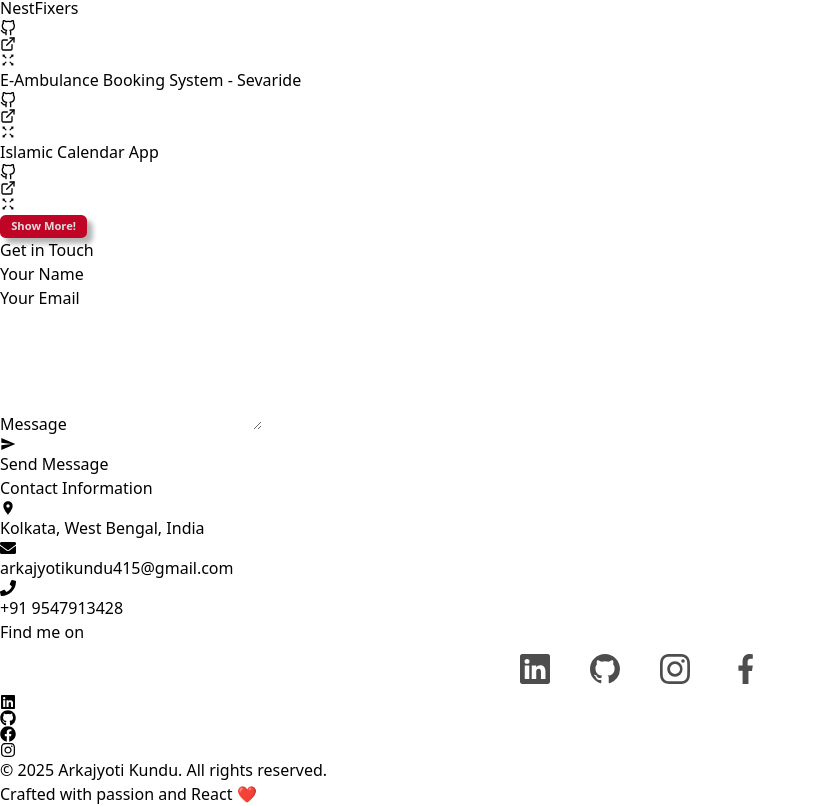
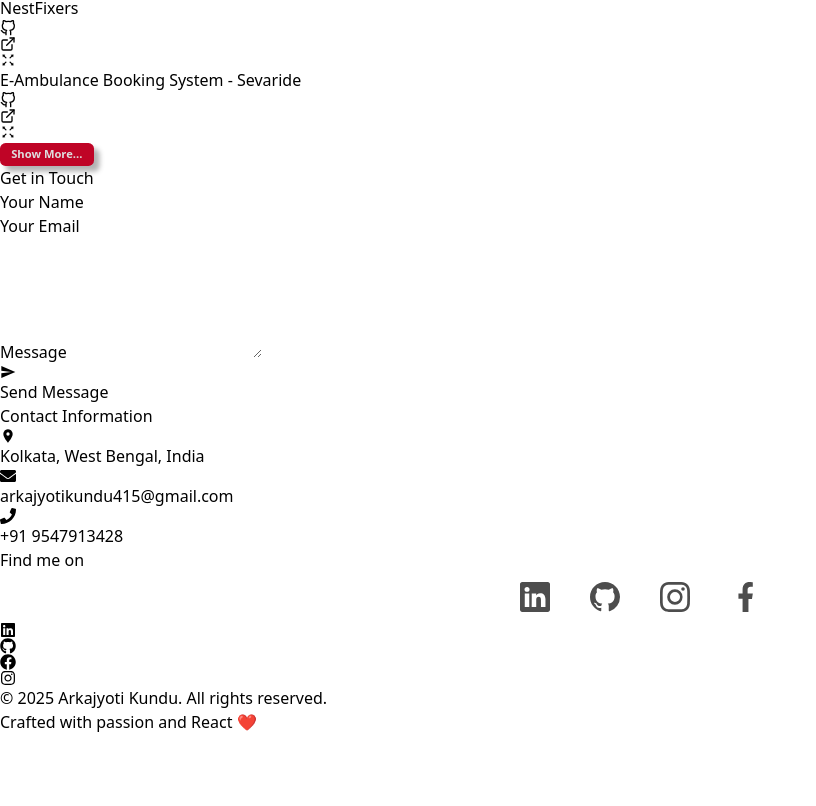
Before and after one commit to Arkajyoti333/Profolio_arka.dev, a React (Vite) app: page / in a window 1280 px wide. Shown: the part 3888-4694 px from the top of the page, without its empty margins (0-816 px from the left). After the commit the page ends 4622 px from the top, so only its background shows below. Built offline with nearby package versions, Linux system fonts and the light colour scheme; grey boxes are pictures that could not be loaded.

Commit message:
`Refactor UI components: Button, ProjectCard, NavBar, Project`

```diff
--- a/src/components/Button/button.jsx
+++ b/src/components/Button/button.jsx
@@ -5,7 +5,7 @@ const Button = ({handleShowMore,extendent,handleShowLess}) => {
   return (
     <StyledWrapper>
       <button onClick={extendent?handleShowMore:handleShowLess} >
-        <b>{extendent?"Show More!":"Show Less!"}</b>
+        <b>{extendent?"Show More...":"Show Less!"}</b>
       </button>
     </StyledWrapper>
   );
--- a/src/components/Card/ProjectCard.jsx
+++ b/src/components/Card/ProjectCard.jsx
@@ -14,7 +14,7 @@ const ProjectCard = ({project}) => {
 
     return (
       <>
-    <div className="relative w-80 h-52 bg-gray-400 rounded-lg overflow-hidden shadow-lg group cursor-pointer border border-black hover:border-blue-500 hover:border-4 transition-all duration-300">
+    <div className="relative w-80 h-52 bg-gray-400 rounded-lg overflow-hidden shadow-lg group cursor-pointer border border-black hover:border-blue-500 hover:border-2 transition-all duration-300">
       {/* Background Image */}
       <div
         className="absolute inset-0 bg-cover bg-center opacity-80 group-hover:opacity-100 transition-all duration-300 top-0"
@@ -26,9 +26,9 @@ const ProjectCard = ({project}) => {
 
 
       {/* Content */}
-      <div className="flex justify-between absolute bottom-0 w-full bg-gradient-to-t from-black via-gray/80 to-transparent p-4">
+      <div className="flex justify-between absolute bottom-0 w-full bg-gradient-to-t from-black via-gray/80 to-transparent p-3">
        <div>
-       <h2 className="text-white text-lg font-semibold">{project?.title}</h2>
+       <h2 className="text-gray-300 text-lg font-semibold">{project?.title}</h2>
 
        </div>
 
--- a/src/components/NavBar/NavBar.jsx
+++ b/src/components/NavBar/NavBar.jsx
@@ -136,13 +136,13 @@ const NavBar = () => {
         {/* mobile menu bar */}
         <div
           className={`${isOpen ? "block" : "hidden"}
-           lg:hidden w-[95%] min-h-svh flex justify-end py-4 shadow-lg bg-transparent border-r-2 rounded-md  z-50
+           lg:hidden w-[95%] min-h-svh flex justify-start py-4 shadow-lg bg-transparent border-r-2 rounded-md  z-50
            `}
         >
           <motion.nav animate={isOpen ? "open" : "closed"} variants={variants}>
             {/* <Toggle onClick={handleToggle} /> */}
             <ul className=" flex flex-wrap flex-col justify-center gap-4 font-bold py-1 mx-3">
-              <li className="cursor-pointer  hover:text-green-600">
+              <li className="cursor-pointer  hover:text-green-600 ">
                 <Link
                   to="/home"
                   spy={true}
@@ -154,7 +154,9 @@ const NavBar = () => {
                 >
                   Home
                 </Link>
+
               </li>
+
               <li className="cursor-pointer mx-1 hover:text-blue-600">
                 <Link
                   to="/about"
--- a/src/pages/Project/Project.jsx
+++ b/src/pages/Project/Project.jsx
@@ -8,7 +8,7 @@ import Button from "../../components/Button/button.jsx";
 const Project = () => {
   const length=projectData.length;
   const [extendent, seteEtendent] = useState(true);
-  const [count, setcount] = useState(Math.round(length/2));
+  const [count, setcount] = useState((length/2));
 
   // console.log(count);
 
@@ -19,8 +19,9 @@ const Project = () => {
   }
   const handleShowLess=()=>{
     seteEtendent(prev=>!prev)
-    setcount(Math.round(length/2))
+    setcount((length/2))
   }
+
 
   return (
     <>
@@ -31,7 +32,7 @@ const Project = () => {
         <div className=" bg_imageProject rounded-sm shadow-2xl shadow-orange-400  flex justify-center items-center mt-3 mb-16 text-3xl py-24  font-semibold  bg-transparent text-white"  >
           <h1 className="text-4xl font-semibold text-[#FFFFFF] rounded-md shadow-md backdrop-blur-sm">Projects</h1>
         </div>
-        <div className="flex flex-wrap sm:flex-row fex-col my-3 justify-center items-center gap-4  py-3  ">
+        <div className="flex flex-wrap sm:flex-row fex-col my-3 justify-center items-center gap-4  py-3 ">
 
       {projectData.map((project) => (
 
```
